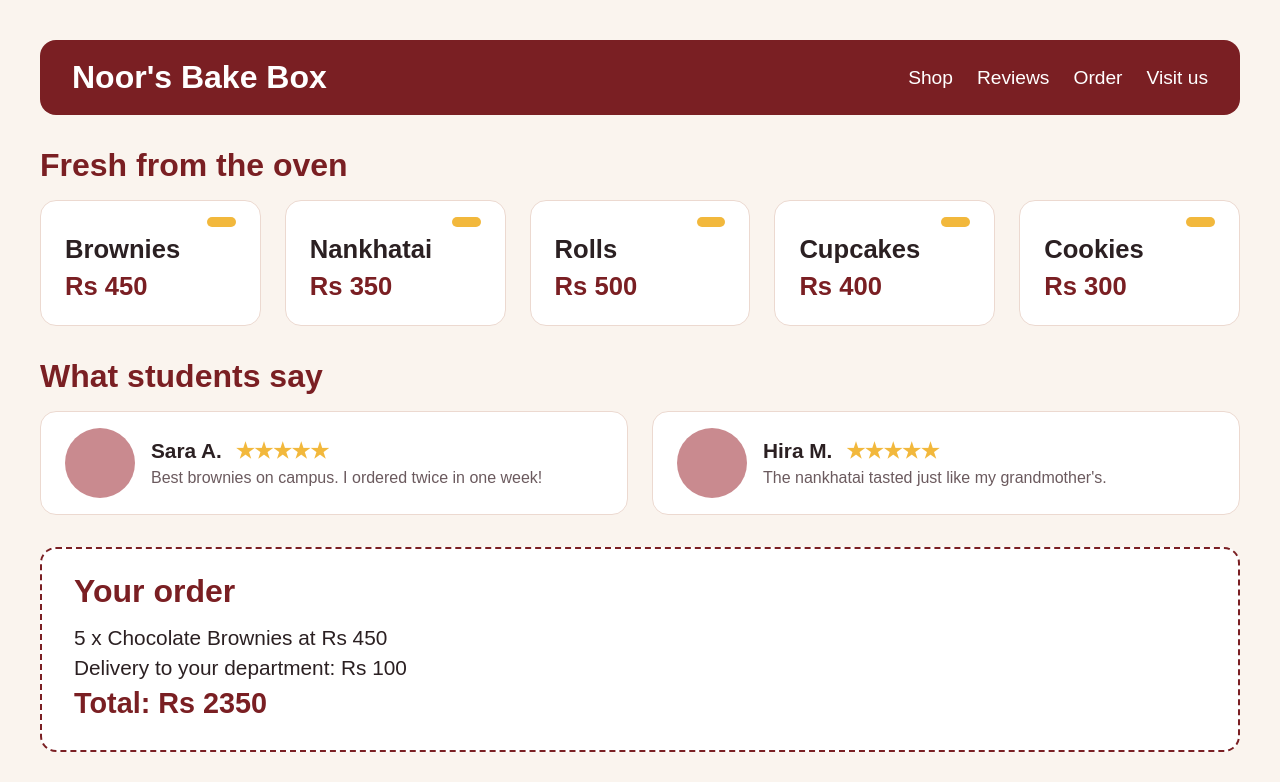
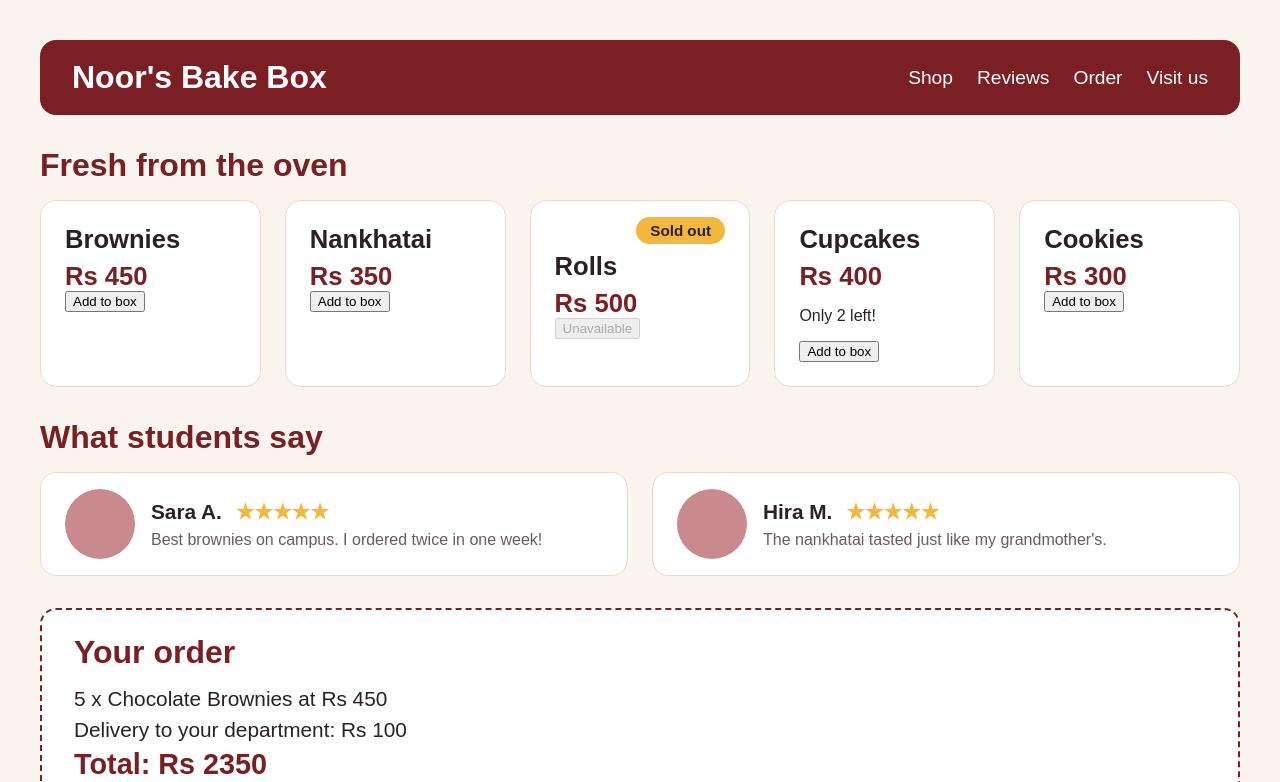
Before and after one commit to Maryam-nasir-projects/Bake-Box, a React (Vite) app: page / in a window 1280 px wide. Shown: the top 782 px of the page. Built offline with nearby package versions, Linux system fonts and the light colour scheme.

Commit message:
Add stock-based product rendering

```diff
--- a/src/components/products/ProductCard.jsx
+++ b/src/components/products/ProductCard.jsx
@@ -1,14 +1,26 @@
-import Badge from './Badge'
 
-function ProductCard({ name, price, description, badge }) {
+import Badge from "./Badge";
+
+function ProductCard({ name, price, inStock, left }) {
   return (
     <div className="card">
-      <Badge text={badge} />
+      {!inStock && <Badge text="Sold out" />}
+
       <h3>{name}</h3>
-      <p className="desc">{description}</p>
+
       <p className="price">Rs {price}</p>
+
+      {inStock && left < 5 && (
+        <p>Only {left} left!</p>
+      )}
+
+      {inStock ? (
+        <button>Add to box</button>
+      ) : (
+        <button disabled>Unavailable</button>
+      )}
     </div>
-  )
+  );
 }
 
-export default ProductCard
+export default ProductCard;
--- a/src/components/products/ProductSection.jsx
+++ b/src/components/products/ProductSection.jsx
@@ -13,6 +13,8 @@ function ProductSection() {
             key={product.id}
             name={product.name}
             price={product.price}
+            inStock={product.inStock}
+            left={product.left}
           />
         ))}
       </div>
```
